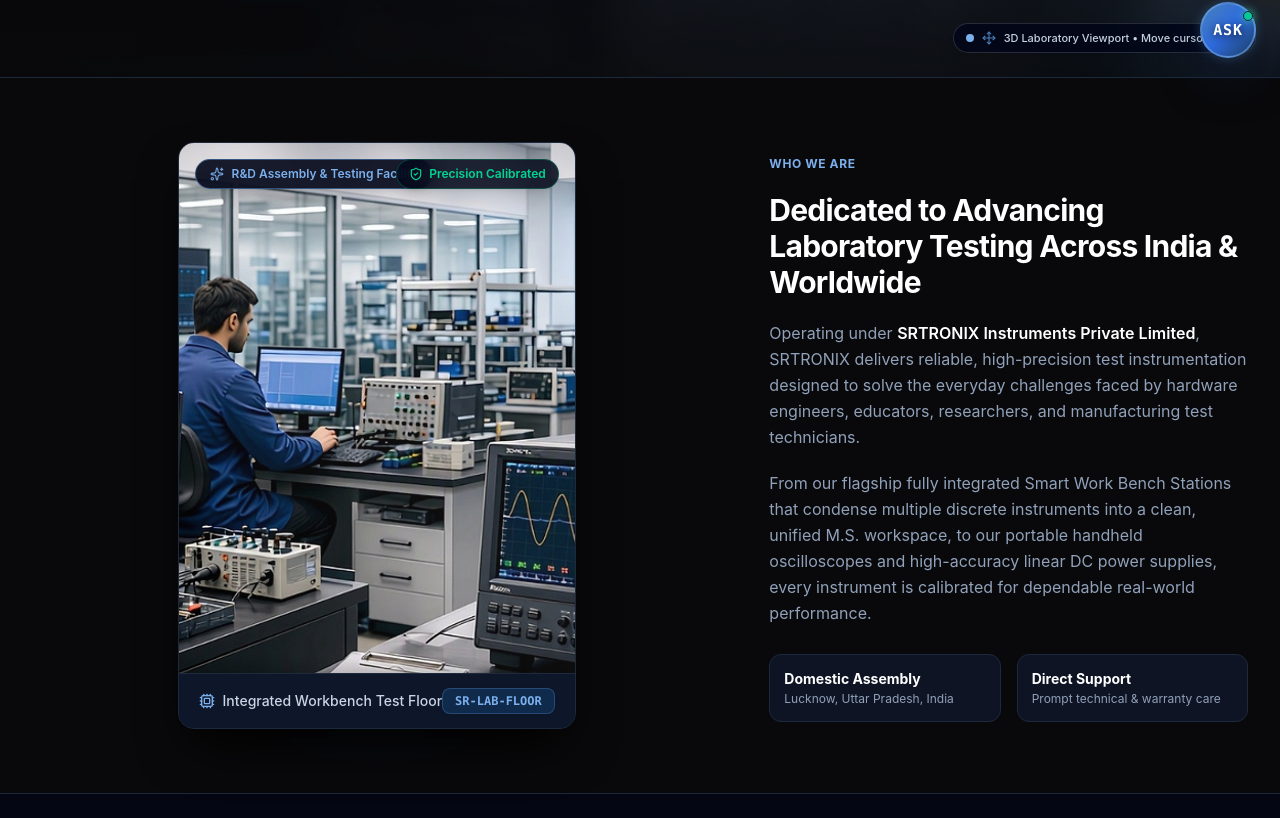
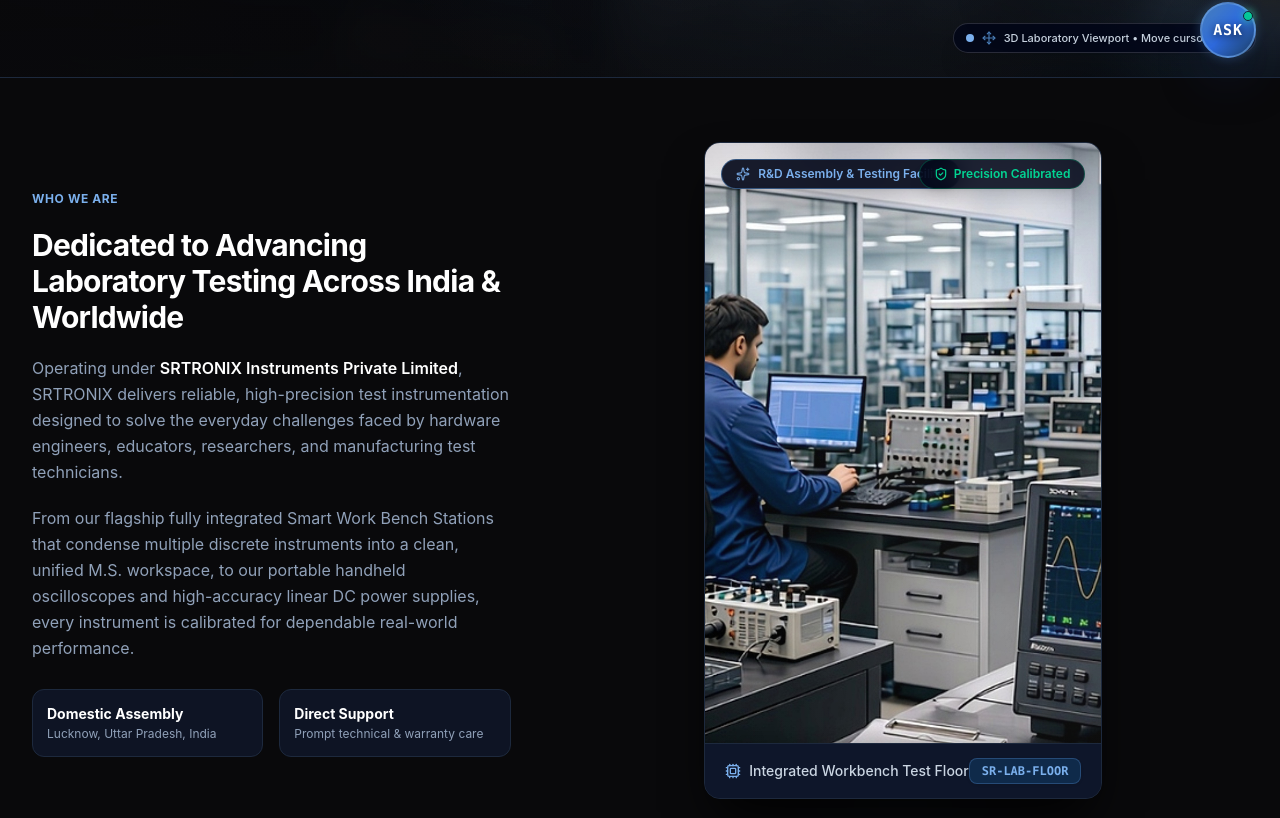
Before and after one commit to aafaqmasudi4796-dot/srtronix, a Next.js app: page /about in a window 1280 px wide. Shown: the part 722-1540 px from the top of the page. Built offline with nearby package versions, Linux system fonts and the light colour scheme.

Commit message:
Shift laboratory showcase card to the right side and text to the left with enlarged dimensions

```diff
--- a/app/about/page.tsx
+++ b/app/about/page.tsx
@@ -70,13 +70,8 @@ export default function AboutPage() {
       <section className="py-12 sm:py-16 border-b border-slate-800">
         <Container>
           <div className="grid grid-cols-1 lg:grid-cols-12 gap-8 sm:gap-10 lg:gap-12 items-center">
-            {/* Laboratory Assembly Showcase - Positioned on the Left Side of Text */}
-            <div className="lg:col-span-7 xl:col-span-7 order-2 lg:order-1">
-              <AboutShowcase3D />
-            </div>
-
-            {/* Company Overview Text - Positioned on the Right Side of Image */}
-            <div className="lg:col-span-5 xl:col-span-5 order-1 lg:order-2 space-y-5">
+            {/* Company Overview Text - On the Left Side */}
+            <div className="lg:col-span-5 xl:col-span-5 space-y-5">
               <div className="inline-flex items-center gap-2 text-xs font-bold uppercase tracking-wider text-[#7bb0ed]">
                 <span>WHO WE ARE</span>
               </div>
@@ -100,6 +95,11 @@ export default function AboutPage() {
                   <div className="text-slate-400 mt-0.5">Prompt technical &amp; warranty care</div>
                 </div>
               </div>
+            </div>
+
+            {/* Laboratory Assembly Showcase - On the Right Side */}
+            <div className="lg:col-span-7 xl:col-span-7">
+              <AboutShowcase3D />
             </div>
           </div>
         </Container>
--- a/components/about/AboutShowcase3D.tsx
+++ b/components/about/AboutShowcase3D.tsx
@@ -8,9 +8,9 @@ import { Sparkles, ShieldCheck, Cpu } from 'lucide-react';
 export function AboutShowcase3D() {
   return (
     <div className="relative w-full flex items-center justify-center select-none">
-      {/* 3D FLOATING LABORATORY FACILITY SHOWCASE */}
+      {/* 3D FLOATING ENLARGED LABORATORY FACILITY SHOWCASE */}
       <ThreeDCard
-        maxTilt={10}
+        maxTilt={8}
         depth={1.03}
         glowColor="rgba(74, 126, 184, 0.45)"
         rimBorder={true}
@@ -18,14 +18,14 @@ export function AboutShowcase3D() {
         className="w-full rounded-2xl overflow-hidden border border-slate-800 bg-slate-900/90 shadow-2xl shadow-black/90"
       >
         <ThreeDLayer depth={35}>
-          <div className="relative w-full h-[360px] sm:h-[440px] lg:h-[490px] xl:h-[530px] bg-slate-950 overflow-hidden">
+          <div className="relative w-full h-[380px] sm:h-[480px] lg:h-[540px] xl:h-[600px] bg-slate-950 overflow-hidden">
             <Image
               src="/assets/about_laboratory_assembly_showcase.jpg"
               alt="SRTRONIX R&D Engineering Assembly and Electronic Testing Facility"
               fill
               priority
               quality={95}
-              sizes="(max-width: 1024px) 100vw, 60vw"
+              sizes="(max-width: 1024px) 100vw, 65vw"
               className="object-cover group-hover:scale-105 transition-transform duration-700"
             />
 
@@ -39,7 +39,7 @@ export function AboutShowcase3D() {
 
             {/* Top Right Calibration Badge */}
             <div className="absolute top-4 right-4 z-20 pointer-events-none hidden sm:inline-flex">
-              <span className="inline-flex items-center gap-1.5 px-3 py-1.5 text-xs font-semibold rounded-full bg-slate-950/85 text-emerald-400 border border-emerald-500/30 shadow-lg backdrop-blur-md">
+              <span className="inline-flex items-center gap-1.5 px-3.5 py-1.5 text-xs font-semibold rounded-full bg-slate-950/85 text-emerald-400 border border-emerald-500/30 shadow-lg backdrop-blur-md">
                 <ShieldCheck className="w-3.5 h-3.5 text-emerald-400" />
                 <span>Precision Calibrated</span>
               </span>
```
